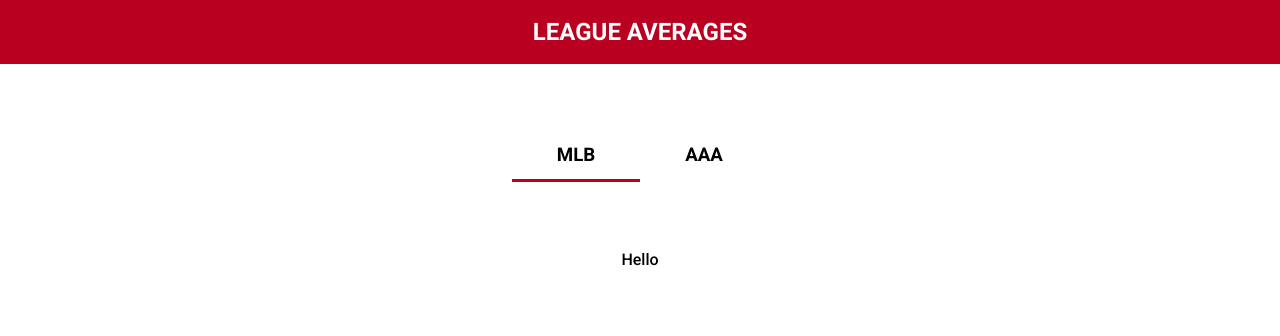
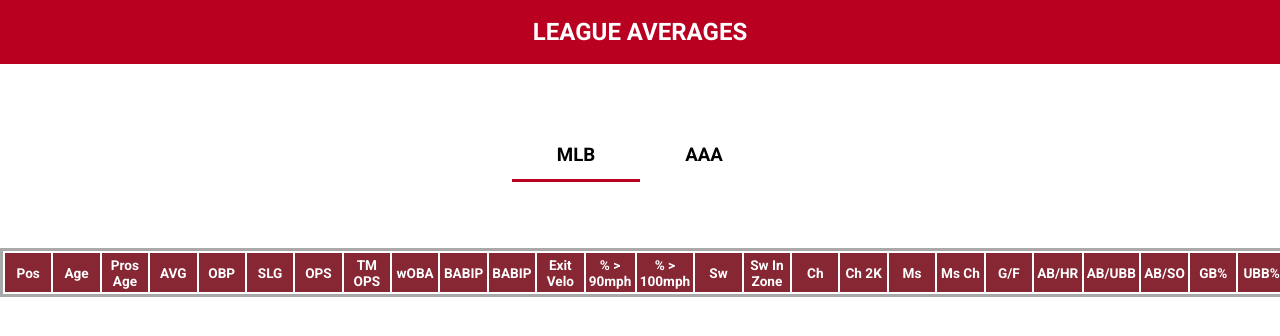
Before and after one commit to kelly-hansen/angels-league-table, a React (Create React App) app: page / in a window 1280 px wide. Shown: the top 336 px of the page. Built offline with nearby package versions, Linux system fonts and the light colour scheme; the HTML template or start-up script is replaced by a standard one.

Commit message:
thead and styling

```diff
--- a/public/index.html
+++ b/public/index.html
@@ -4,7 +4,7 @@
     <meta charset="utf-8" />
     <link rel="icon" href="a.ico" />
     <meta name="viewport" content="width=device-width, initial-scale=1" />
-    <title>League Average</title>
+    <title>League Averages</title>
     <link rel="preconnect" href="https://fonts.gstatic.com">
     <link href="https://fonts.googleapis.com/css2?family=Roboto:wght@500;700&display=swap" rel="stylesheet">
     <link rel="stylesheet" href="./styles.css">
--- a/public/styles.css
+++ b/public/styles.css
@@ -25,7 +25,19 @@
 }
 
 table {
-  max-width: 1000px;
+  font-size: .85rem;
+  border: 3px solid darkgray;
+}
+
+thead {
+  background-color: #872734;
+  color: white;
+}
+
+th {
+  min-width: 2.5rem;
+  width: 2.5rem;
+  padding: .2rem;
 }
 
 .league-title {
@@ -41,9 +53,13 @@
   border-bottom: 3px solid #BA0021;
 }
 
-.table-cont {
+.table-container {
   display: flex;
   justify-content: center;
+}
+
+.table-wrapper {
+  overflow: auto;
 }
 
 @media (hover: hover) {
--- a/src/AveragesTable.js
+++ b/src/AveragesTable.js
@@ -1,9 +1,41 @@
 function AveragesTable() {
   return (
-    <div className="table-cont">
-      <table>
-        <p>Hello</p>
-      </table>
+    <div className="table-container">
+      <div className="table-wrapper">
+        <table>
+          <thead>
+            <tr>
+              <th>Pos</th>
+              <th>Age</th>
+              <th>Pros Age</th>
+              <th>AVG</th>
+              <th>OBP</th>
+              <th>SLG</th>
+              <th>OPS</th>
+              <th>TM OPS</th>
+              <th>wOBA</th>
+              <th>BABIP</th>
+              <th>BABIP</th>
+              <th>Exit Velo</th>
+              <th>% > 90mph</th>
+              <th>% > 100mph</th>
+              <th>Sw</th>
+              <th>Sw In Zone</th>
+              <th>Ch</th>
+              <th>Ch 2K</th>
+              <th>Ms</th>
+              <th>Ms Ch</th>
+              <th>G/F</th>
+              <th>AB/HR</th>
+              <th>AB/UBB</th>
+              <th>AB/SO</th>
+              <th>GB%</th>
+              <th>UBB%</th>
+              <th>K%</th>
+            </tr>
+          </thead>
+        </table>
+      </div>
     </div>
   );
 }
```
